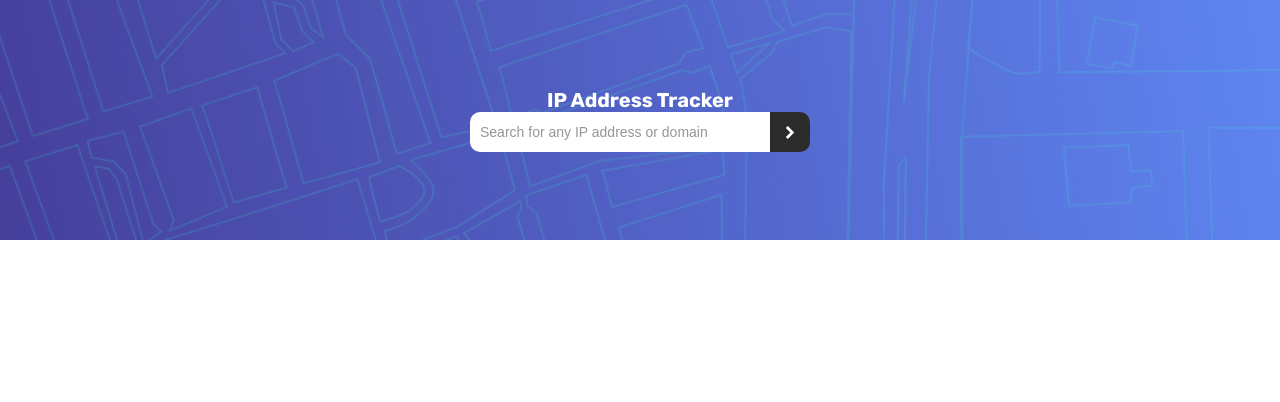
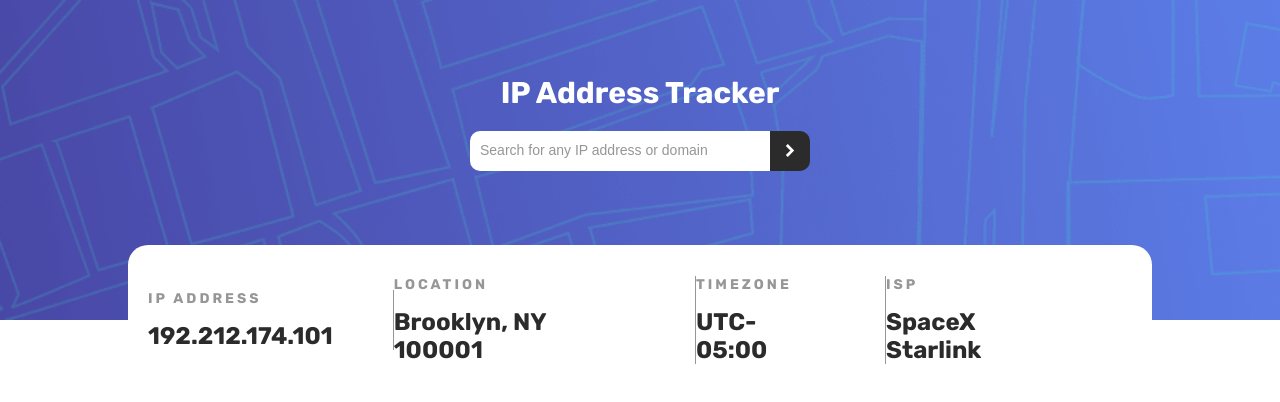
Before and after one commit to andresmauricio/ip-checker-rc-fetcher, a React (Create React App) app in the folder ip-check-app/: page / in a window 1280 px wide. Shown: the top 402 px of the page. Built offline with nearby package versions, Linux system fonts and the light colour scheme; the HTML template or start-up script is replaced by a standard one.

Commit message:
create UI Summary adn fix header heigth

```diff
--- a/ip-check-app/src/App.tsx
+++ b/ip-check-app/src/App.tsx
@@ -2,12 +2,14 @@ import React, { Fragment } from "react";
 import { GlobalStyles } from "./shared/styles/GlobalStyles";
 import { Global } from "@emotion/react";
 import { Header } from "./components/Header/index";
+import { Summary } from "./components/Summary";
 
 function App() {
   return (
     <Fragment>
       <Global styles={GlobalStyles} />
       <Header />
+      <Summary />
     </Fragment>
   );
 }
--- a/ip-check-app/src/components/Header/Background.tsx
+++ b/ip-check-app/src/components/Header/Background.tsx
@@ -3,7 +3,7 @@ import background from "../../images/pattern-bg.png";
 
 export const Background = styled.div`
   width: 100%;
-  min-height: 30vh;
+  min-height: 40vh;
   background-image: url(${background});
   background-repeat: no-repeat;
   background-size: cover;
@@ -12,4 +12,5 @@ export const Background = styled.div`
   flex-direction: column;
   align-items: center;
   justify-content: center;
+  padding-bottom: 75px;
 `;
--- a/ip-check-app/src/components/Header/Title.tsx
+++ b/ip-check-app/src/components/Header/Title.tsx
@@ -2,5 +2,6 @@ import styled from "@emotion/styled";
 
 export const Title = styled.h1`
   color: white;
-  font-size: 20px;
+  font-size: 30px;
+  margin-bottom: 20px;;
 `;
--- /dev/null
+++ b/ip-check-app/src/components/Summary/Card.tsx
@@ -0,0 +1,16 @@
+import styled from "@emotion/styled";
+
+export const Card = styled.div`
+  background-color: white;
+  padding: 10px 20px;
+  min-height: 150px;
+  width: 80%;
+  margin: 0 auto;
+  border-radius: 20px;
+  margin-top: -75px;
+  display: flex;
+  flex-direction: row;
+  align-items: center;
+  justify-content: space-between;
+
+`;
--- /dev/null
+++ b/ip-check-app/src/components/Summary/Column.tsx
@@ -0,0 +1,10 @@
+import styled from "@emotion/styled";
+
+export const Column = styled.div`
+
+  padding-right: 60px;
+  :not(:last-child) {
+    border-right: 0.5px solid var(--dark-gray);
+
+  }
+`;
--- /dev/null
+++ b/ip-check-app/src/components/Summary/Result.tsx
@@ -0,0 +1,7 @@
+import styled from "@emotion/styled";
+
+export const Result = styled.p`
+  color: var(--very-dark-gray);
+  font-size: 24px;
+  font-weight: 700;
+`;
--- /dev/null
+++ b/ip-check-app/src/components/Summary/Title.tsx
@@ -0,0 +1,10 @@
+import styled from "@emotion/styled";
+
+export const Title = styled.h3`
+  color: var(--dark-gray);
+  font-size: 14px;
+  text-transform: uppercase;
+  font-weight: 700;
+  letter-spacing: 3px;
+  margin-bottom: 15px;
+`;
--- /dev/null
+++ b/ip-check-app/src/components/Summary/index.tsx
@@ -0,0 +1,26 @@
+import React from "react";
+import { Card } from "./Card";
+import { Column } from "./Column";
+import { Result } from "./Result";
+import { Title } from "./Title";
+
+const data = [
+  { title: "IP ADDRESS", description: "192.212.174.101" },
+  { title: "location", description: "Brooklyn, NY 100001" },
+  { title: "timezone", description: "UTC-05:00" },
+  { title: "ISP", description: "SpaceX Starlink" },
+];
+
+export function Summary() {
+  return (
+    <Card>
+      {data &&
+        data.map((item) => (
+          <Column>
+            <Title>{item.title}</Title>
+            <Result>{item.description}</Result>
+          </Column>
+        ))}
+    </Card>
+  );
+}
```
